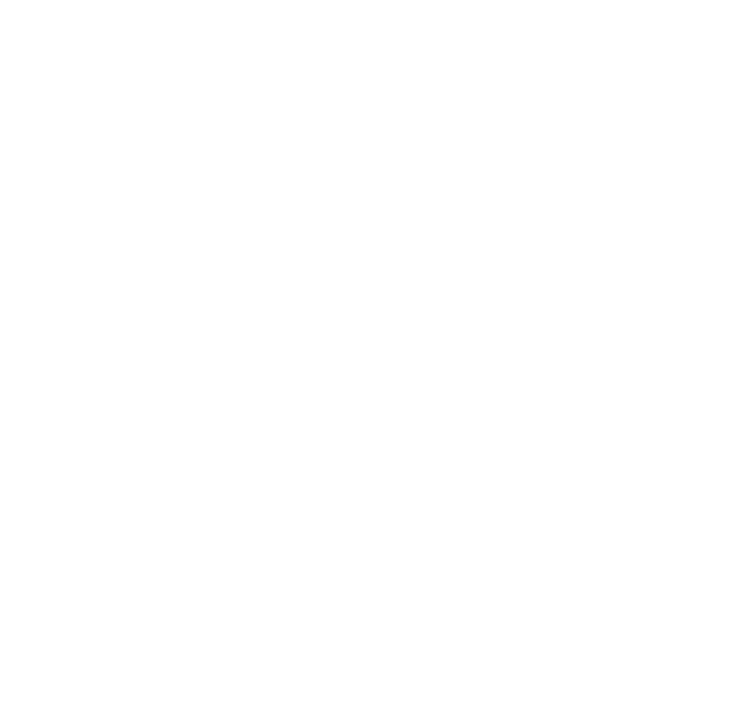
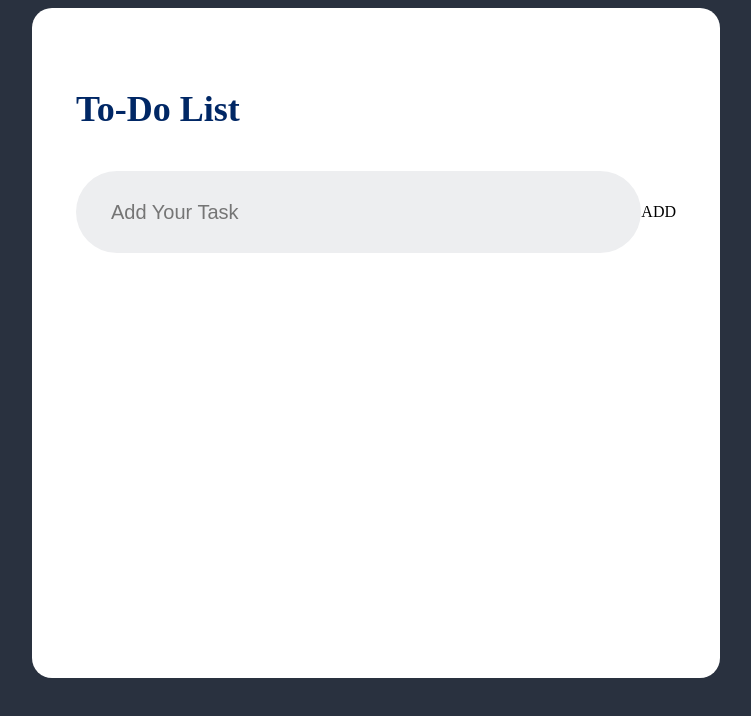
Before and after one commit to swe-robertkibet/React-To-Do-List-App, a React (Vite) app: page / in a window 1280 px wide. Shown: the top 716 px of the page, without its empty margins (264-1015 px from the left). Built offline with nearby package versions, Linux system fonts and the light colour scheme.

Commit message:
Add styles to input, button, header and the container

```diff
--- a/src/Components/CSS/Todo.css
+++ b/src/Components/CSS/Todo.css
@@ -0,0 +1,38 @@
+.todo {
+    width: 600px;
+    min-height: 80vh;
+    border-radius: 20px;
+    background: #fff;
+    margin: auto;
+    display: flex;
+    flex-direction: column;
+    padding: 0px 44px;
+    padding-bottom: 30px;
+    margin-bottom: 100px;
+}
+
+.todo-header {
+    margin-top: 84px;
+    color: #002765;
+    font-size: 36px;
+    font-weight: 600;
+    line-height: 34px;
+}
+
+.todo-add {
+    display: flex;
+    justify-content: center;
+    align-items: center;
+    margin-top: 45px;
+}
+
+.todo-input {
+    border-radius: 50px;
+    background: #edeef0;
+    border: none;
+    outline: none;
+    width: 576px;
+    height: 80px;
+    padding-left: 35px;
+    font-size: 20px;
+}
--- a/src/Components/Todo.jsx
+++ b/src/Components/Todo.jsx
@@ -4,7 +4,17 @@
   //functions
 
   //return statement
-  return <div></div>;
+  return (
+    <div className="todo">
+      <div className="todo-header">To-Do List</div>
+      <div className="todo-add">
+        <input type="text" placeholder="Add Your Task" className="todo-input" />
+        <div className="todo-add-btn">ADD</div>
+      </div>
+
+      <div className="todo-list"></div>
+    </div>
+  );
 };
 
 export default Todo;
--- a/src/index.css
+++ b/src/index.css
@@ -0,0 +1,3 @@
+body {
+    background: #29313f;
+}
```
